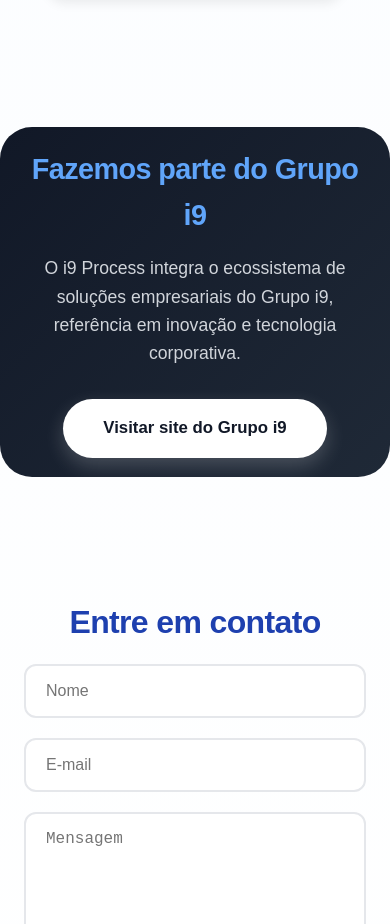
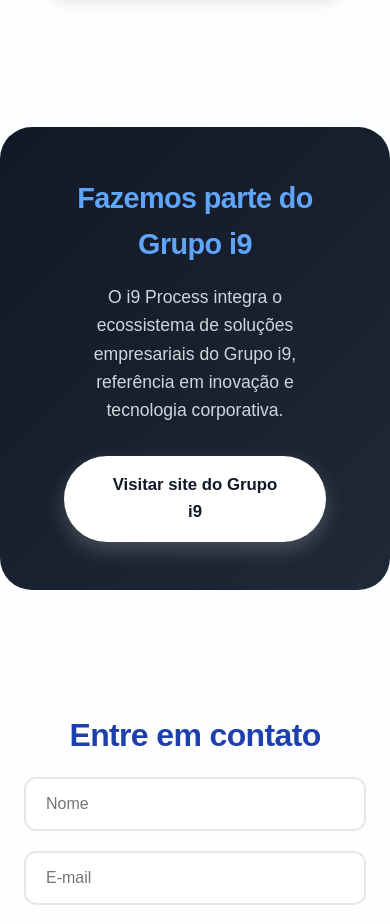
Before and after one commit to lucas-azv/landing-page-i9process, a React (Vite) app in the folder i9-process-landing/: page / in a window 390 px wide. Shown: the part 4940-5864 px from the top of the page. Built offline with nearby package versions, Linux system fonts and the light colour scheme; a web font is replaced by a local one.

Commit message:
pequenas alterações de design: grupo i9

```diff
--- a/i9-process-landing/src/styles/style.css
+++ b/i9-process-landing/src/styles/style.css
@@ -699,6 +699,10 @@
 /* ===================== */
 /* Mobile: esconder imagem e centralizar conteúdo */
 @media (max-width: 768px) {
+  #grupo{
+    padding: 3rem 4rem;
+  }
+
   .grupo-content {
     flex-direction: column;
     align-items: center;
```
